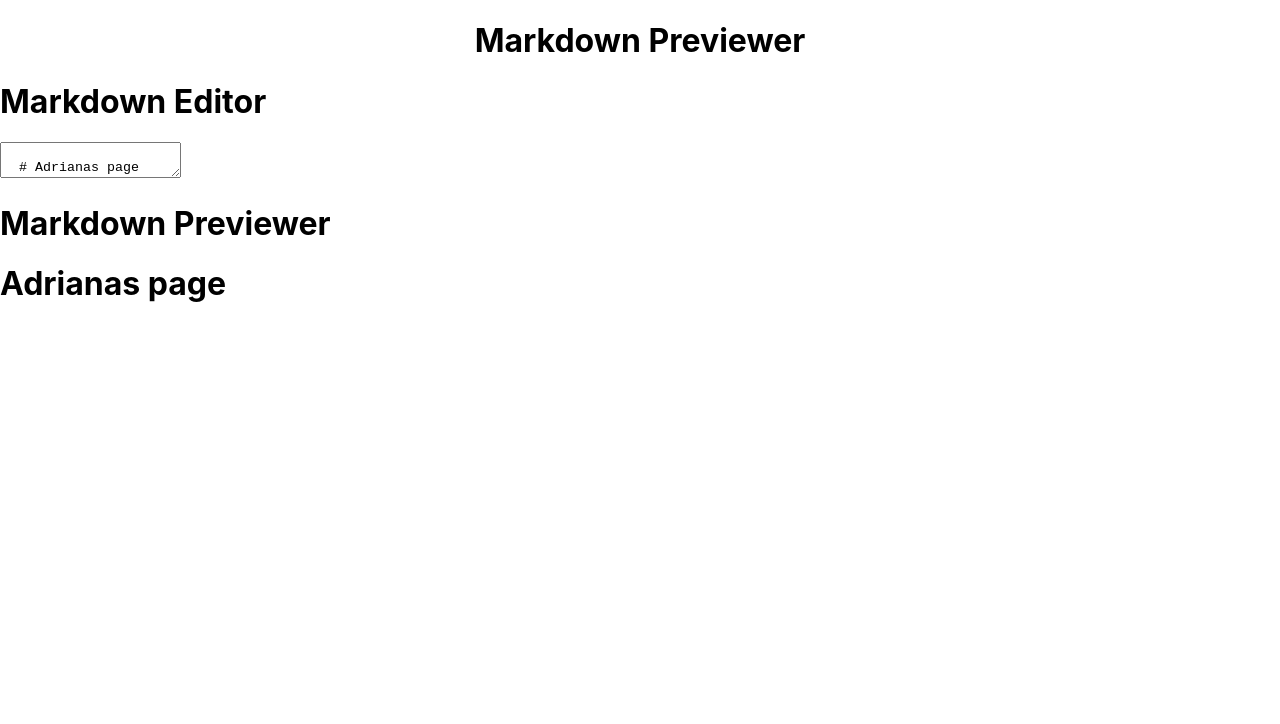
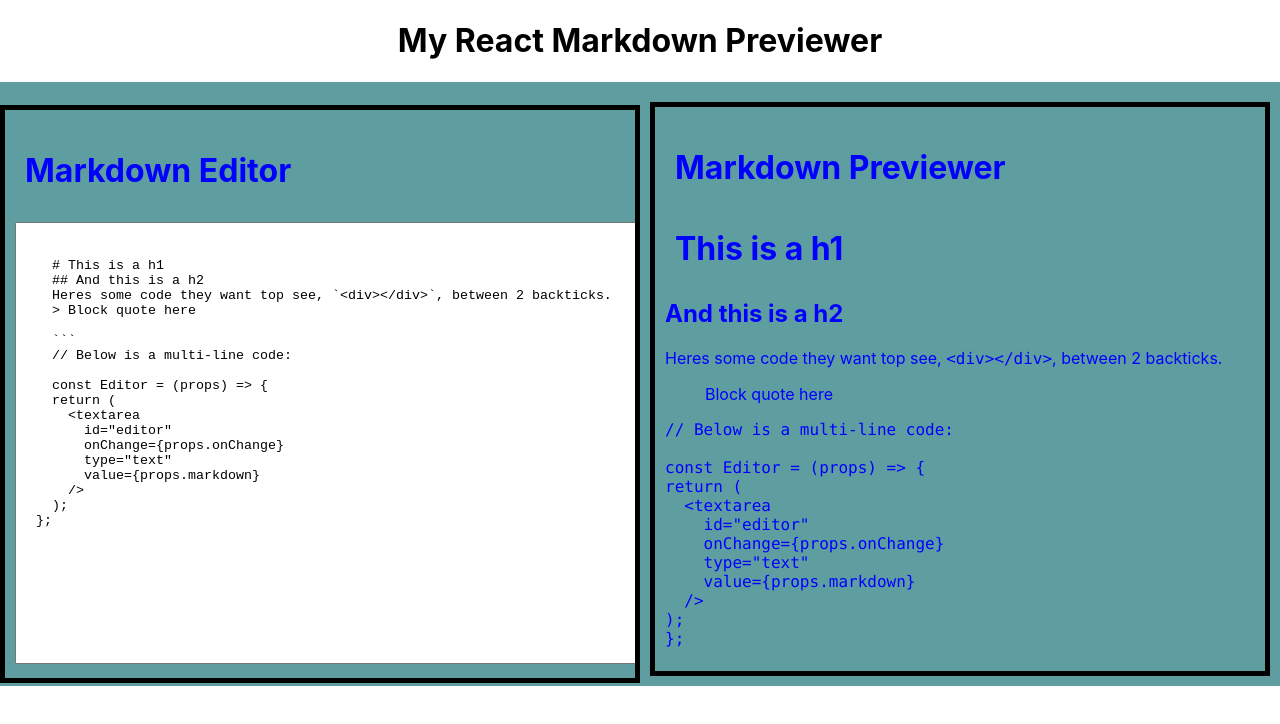
Before and after one commit to adrimihailescu/markdown-previewer, a React (Create React App) app: page / in a window 1280 px wide. Shown: the top 724 px of the page. Built offline with nearby package versions, Linux system fonts and the light colour scheme.

Commit message:
added sass

```diff
--- a/package.json
+++ b/package.json
@@ -6,6 +6,7 @@
     "@testing-library/jest-dom": "^5.11.4",
     "@testing-library/react": "^11.1.0",
     "@testing-library/user-event": "^12.1.10",
+    "node-sass": "^4.14.1",
     "react": "^17.0.2",
     "react-dom": "^17.0.2",
     "react-markdown": "^7.1.0",
--- a/src/App.css
+++ /dev/null
@@ -1,4 +0,0 @@
-.title {
-	display: flex;
-	justify-content: center;
-}
--- a/src/App.js
+++ b/src/App.js
@@ -1,11 +1,28 @@
 import { useState } from "react";
-import "./App.css";
+import "./App.scss";
 import MarkdownEditor from "./Components/MarkdownEditor";
 import MarkdownPreviewer from "./Components/MarkdownPreviewer";
 
 function App() {
 	const [editorArea, setEditorArea] = useState(`
-  # Adrianas page
+  # This is a h1
+  ## And this is a h2
+  Heres some code they want top see, \`<div></div>\`, between 2 backticks.
+  > Block quote here
+
+  \`\`\`
+  // Below is a multi-line code:
+
+  const Editor = (props) => {
+  return (
+    <textarea
+      id="editor"
+      onChange={props.onChange}
+      type="text"
+      value={props.markdown}
+    />
+  );
+};
   `);
 
 	const onTextChange = (e) => {
@@ -15,9 +32,11 @@ function App() {
 	return (
 		<div className="App">
 			<header className="App-header">
-				<h1 className="title">Markdown Previewer</h1>
-				<MarkdownEditor editorArea={editorArea} onTextChange={onTextChange} />
-				<MarkdownPreviewer editorArea={editorArea} />
+				<h1 className="title">My React Markdown Previewer</h1>
+				<div className="container">
+					<MarkdownEditor editorArea={editorArea} onTextChange={onTextChange} />
+					<MarkdownPreviewer editorArea={editorArea} />
+				</div>
 			</header>
 		</div>
 	);
--- /dev/null
+++ b/src/App.scss
@@ -0,0 +1,13 @@
+.title {
+	display: flex;
+	justify-content: center;
+}
+
+.container {
+	display: grid;
+	grid-template-columns: 1fr 1fr;
+
+	align-items: center;
+	background-color: cadetblue;
+	color: blue;
+}
--- a/src/Components/MarkdownEditor.js
+++ b/src/Components/MarkdownEditor.js
@@ -1,8 +1,8 @@
-import React from "react";
+import "./MarkdownEditor.scss";
 
 const MarkdownEditor = ({ onTextChange, editorArea }) => {
 	return (
-		<div>
+		<div className="editor-area">
 			<h1>Markdown Editor</h1>
 			<textarea
 				id="editor"
--- /dev/null
+++ b/src/Components/MarkdownEditor.scss
@@ -0,0 +1,17 @@
+.editor-area {
+	width: auto;
+	height: auto;
+	margin-top: 20px;
+	padding: 10px;
+	border: 5px solid black;
+	overflow: hidden;
+
+	h1 {
+		padding: 10px;
+	}
+	textarea {
+		width: 100%;
+		height: 400px;
+		padding: 20px;
+	}
+}
--- a/src/Components/MarkdownPreviewer.js
+++ b/src/Components/MarkdownPreviewer.js
@@ -1,11 +1,11 @@
 import ReactMarkdown from "react-markdown";
 import remarkGfm from "remark-gfm";
+import "./MarkdownPreviewer.scss";
 
 const MarkdownPreviewer = ({ editorArea }) => {
 	return (
-		<div id="preview">
+		<div id="preview" className="previewer">
 			<h1>Markdown Previewer</h1>
-
 			<ReactMarkdown children={editorArea} remarkPlugins={[remarkGfm]} />
 		</div>
 	);
--- /dev/null
+++ b/src/Components/MarkdownPreviewer.scss
@@ -0,0 +1,9 @@
+.previewer {
+	padding: 10px;
+	margin: 10px;
+	margin-top: 20px;
+	border: 5px solid black;
+	h1 {
+		padding: 10px;
+	}
+}
--- a/src/index.css
+++ /dev/null
@@ -1,13 +0,0 @@
-body {
-  margin: 0;
-  font-family: -apple-system, BlinkMacSystemFont, 'Segoe UI', 'Roboto', 'Oxygen',
-    'Ubuntu', 'Cantarell', 'Fira Sans', 'Droid Sans', 'Helvetica Neue',
-    sans-serif;
-  -webkit-font-smoothing: antialiased;
-  -moz-osx-font-smoothing: grayscale;
-}
-
-code {
-  font-family: source-code-pro, Menlo, Monaco, Consolas, 'Courier New',
-    monospace;
-}
--- /dev/null
+++ b/src/index.scss
@@ -0,0 +1,19 @@
+body {
+	margin: 0;
+	font-family: -apple-system, BlinkMacSystemFont, "Segoe UI", "Roboto", "Oxygen",
+		"Ubuntu", "Cantarell", "Fira Sans", "Droid Sans", "Helvetica Neue",
+		sans-serif;
+	-webkit-font-smoothing: antialiased;
+	-moz-osx-font-smoothing: grayscale;
+}
+
+code {
+	font-family: source-code-pro, Menlo, Monaco, Consolas, "Courier New",
+		monospace;
+}
+#root,
+html,
+body {
+	height: 100%;
+	min-height: 100%;
+}
```
Also changed, not shown: src/index.js (+9 -9 lines), 1 other file (tests, documents, lock files or other folders).
